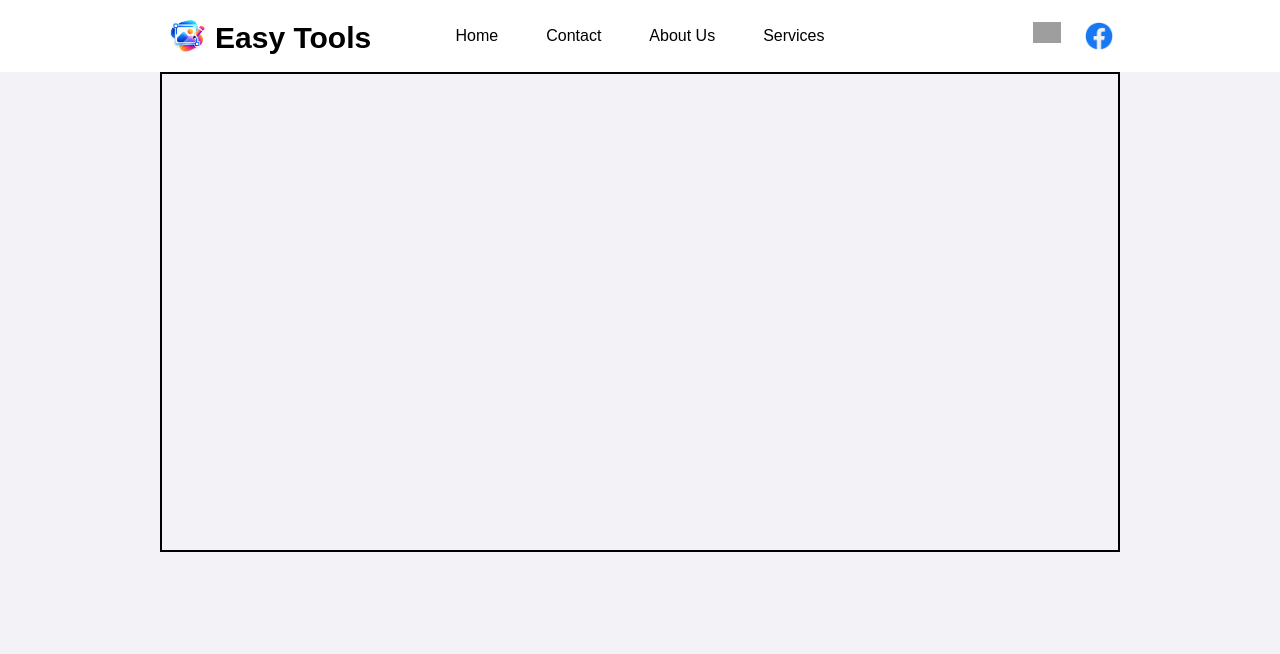
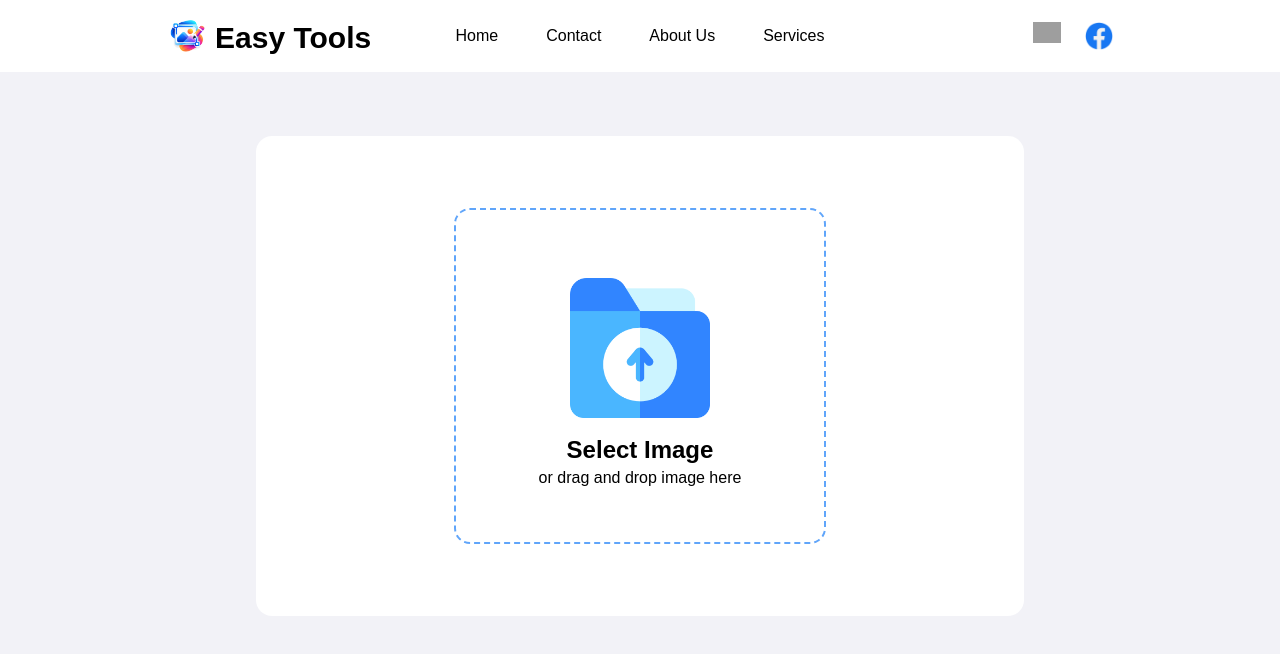
Before and after one commit to YNK4068/easytools, a React (Create React App) app: page / in a window 1280 px wide. Shown: the top 654 px of the page. Built offline with nearby package versions, Linux system fonts and the light colour scheme; grey boxes are pictures that could not be loaded.

Commit message:
before grag and drop feature

```diff
--- a/src/pages/BodyComp.jsx
+++ b/src/pages/BodyComp.jsx
@@ -1,13 +1,30 @@
 import React from 'react'
+import upload_filr_ico from '../icons/upload_filr_ico.png'
 
 export default function BodyComp() {
   return (
     <>
-        <div className='sm:flex justify-center items-center '>
+        <div className='h-[8vh]'>
 
+        </div>
 
-            <div className='border-2 border-black w-[100%] h-[60vh] sm:w-[75%] sm:m-auto'>
+        {/* image container div */}
+        <div className='sm:flex justify-center items-center my-5
+                          sm:w-[60%] sm:h-[50vh] sm:m-auto sm:bg-white sm:rounded-2xl sm:p-3
+                          md:h-[60vh]'>
 
+            {/* file select outer div */}
+            <div className=' w-[95vw] h-[42vh]  m-auto p-2 bg-white flex items-center justify-center border-[2px] border-dashed  border-blue-400 rounded-2xl hover:border-blue-600 hover:border-[3px] hover:shadow-[0_0_10px_rgba(0,0,0,0.2)]
+                            sm:w-[65%]
+                            md:w-[50%]'>
+
+                {/* file select inner div */}
+                <div className='m-3 flex flex-col justify-center items-center'>
+                    <input type="file" name="" id="image-input"  className='hidden'/>
+                    <label htmlFor="image-input"> <img src={upload_filr_ico} alt="" className='w-[140px] my-4' /></label>
+                    <label htmlFor="image-input" className='font-bold text-2xl'> Select Image</label>
+                    <label htmlFor="" className='font-light'> or drag and drop image here</label>
+                </div>
 
             </div>
 
```
Also changed, not shown: src/icons/crop ico.png (added), src/icons/upload_filr_ico.png (added).
